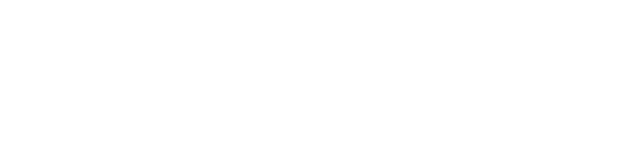
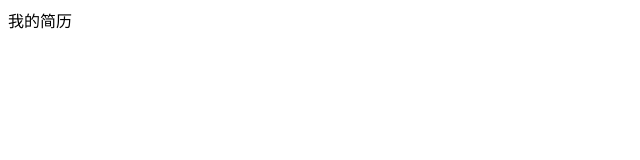
Before and after one commit to Mouseqwq/cv, a plain HTML site: page index.html in a window 1280 px wide. Shown: the whole page, without its empty margins (0-640 px from the left). Drawn offline with Linux system fonts and the light colour scheme.

Commit message:
Add files via upload

```diff
--- a/index.html
+++ b/index.html
@@ -6,6 +6,6 @@
     <title>我的简历</title>
 </head>
 <body>
-
+    我的简历
 </body>
 </html>
```
